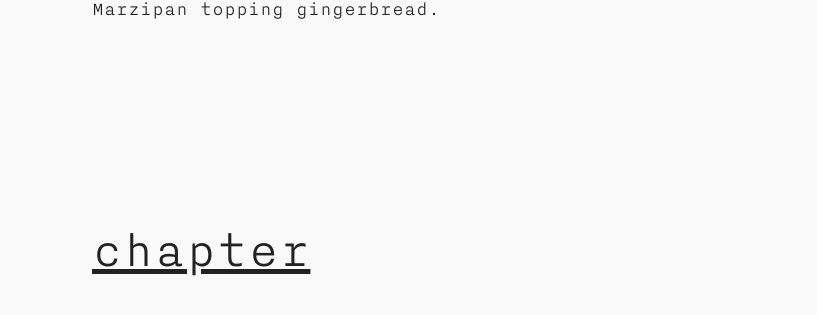
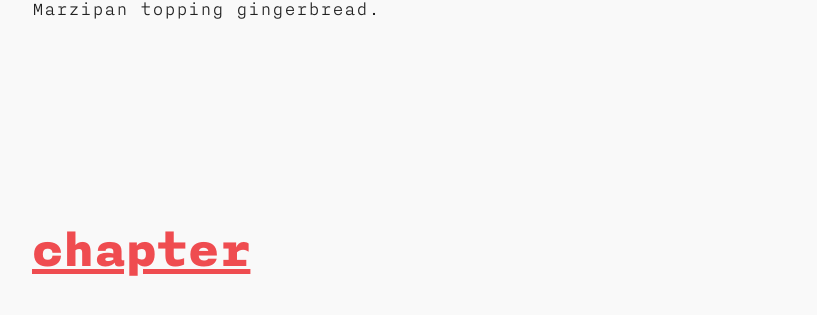
Before and after one commit to kvendrik/thoughts-on-code, a website: page index.html in a window 1280 px wide. Shown: the part 1714-2029 px from the top of the page, without its empty margins (258-1075 px from the left). Drawn offline with Linux system fonts and the light colour scheme.

Commit message:
Enhances styling

```diff
--- a/assets_dev/sass/globals/document.scss
+++ b/assets_dev/sass/globals/document.scss
@@ -13,7 +13,7 @@ body {
 
 .container {
   width: 700px;
-  margin-left: $sidebar-width+100px;
+  margin: 0 auto;
 }
 
 .chapter {
--- a/assets_dev/sass/globals/typography.scss
+++ b/assets_dev/sass/globals/typography.scss
@@ -1,11 +1,18 @@
 h1,h2,h3,h4,h5,h6 {
-  font-weight: $body-weight;
+  font-weight: bold;
   margin-bottom: $spacing-m;
   text-decoration: underline;
 
   &:target {
     color: $accent;
+    &:before {
+      opacity: 1 !important;
+    }
   }
+}
+
+h1 {
+  color: $accent;
 }
 
 // h1 {
```
Also changed, not shown: assets_public/css/main.min.css.
